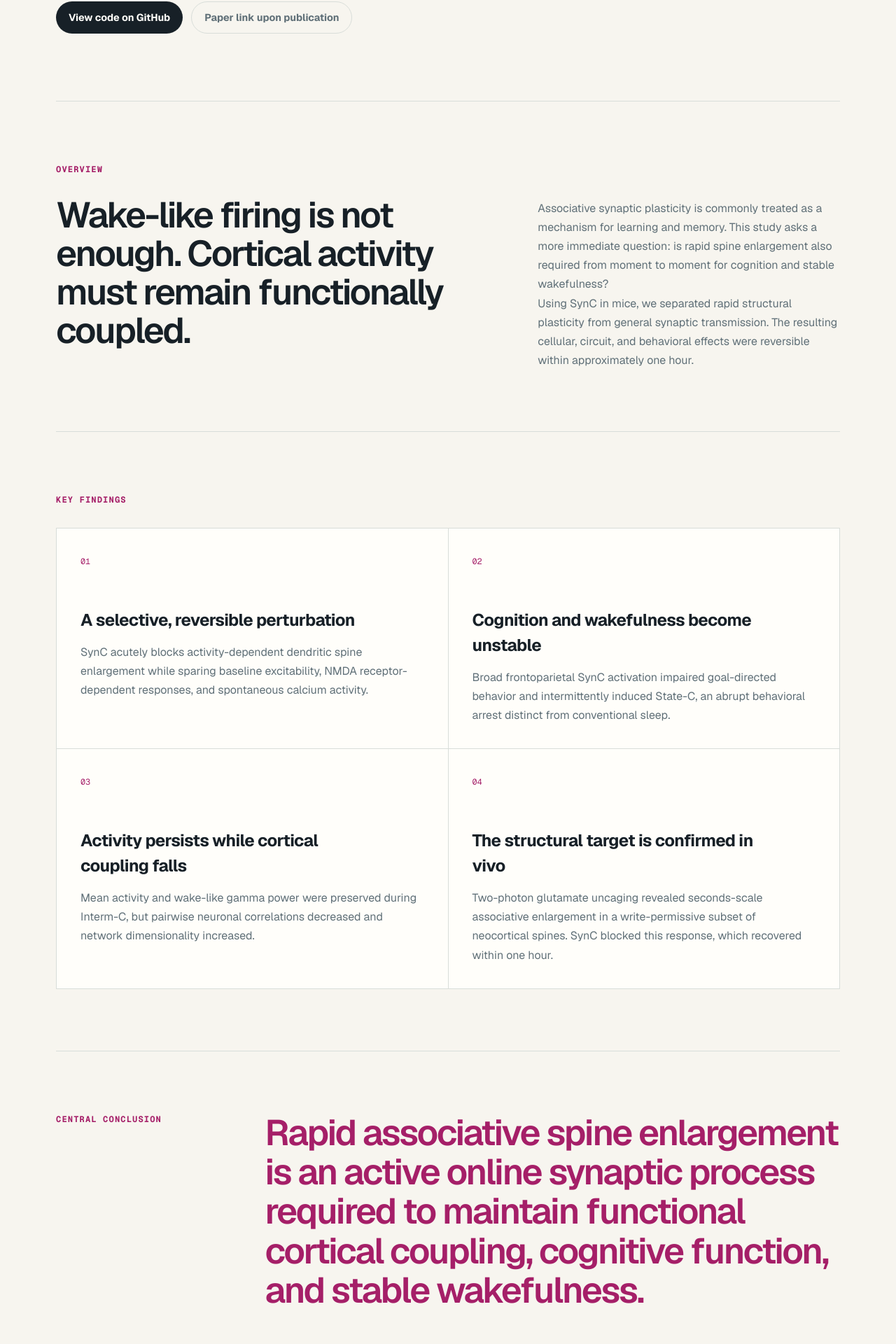
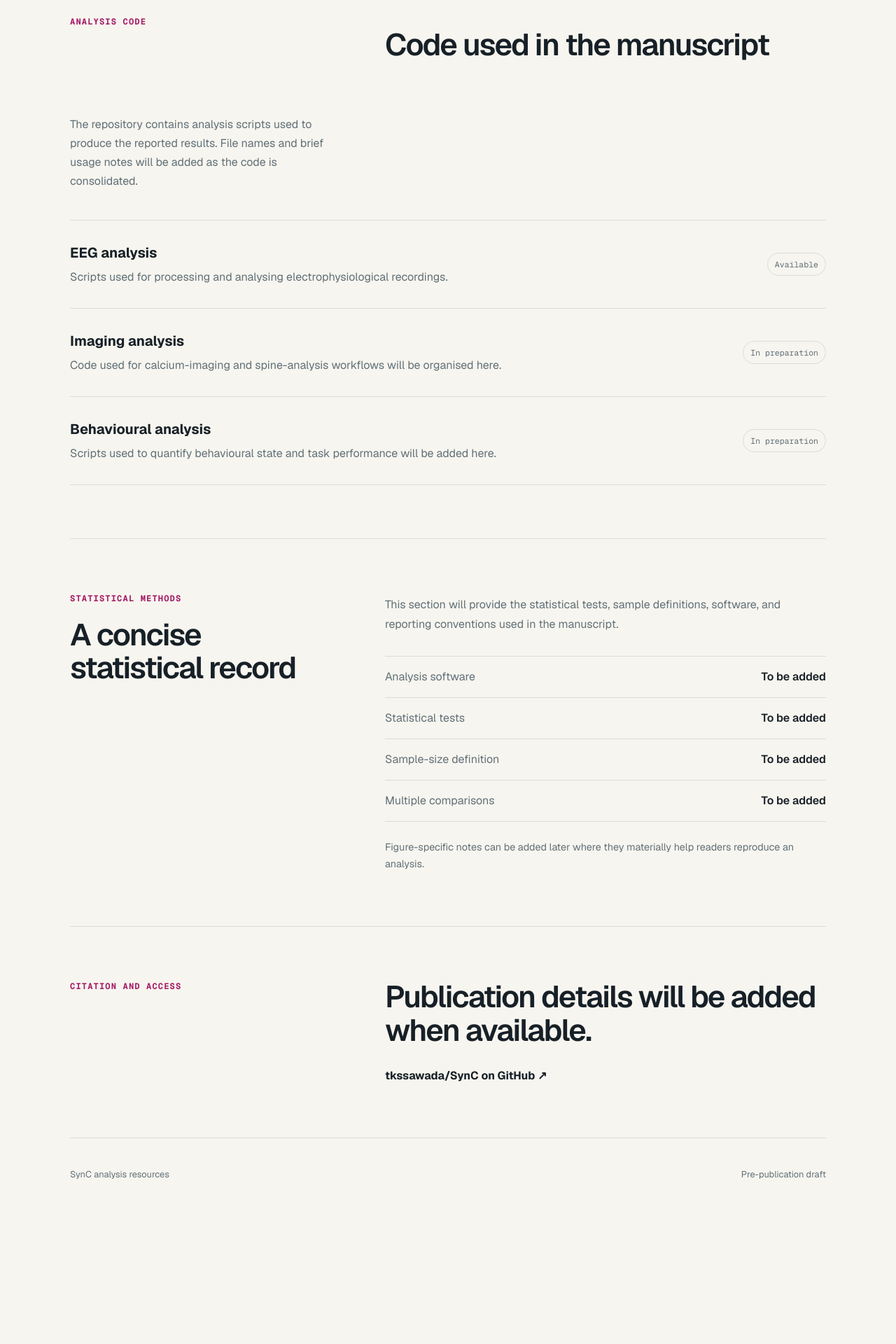
Before and after one commit to HaruoKasai/SynC-paper-site, a Next.js app: page / in a window 1280 px wide. Shown: the part 781-2701 px from the top of the page at 70% size. After the commit the page ends 2510 px from the top, so only its background shows below. Built offline with nearby package versions, Linux system fonts and the light colour scheme.

Commit message:
Refocus site on analysis code and statistics

```diff
--- a/app/globals.css
+++ b/app/globals.css
@@ -6,7 +6,6 @@
   --muted: #607078;
   --line: #d8ddd9;
   --accent: #a51f68;
-  --accent-soft: #f0dbe7;
   --white: #fffefa;
 }
 
@@ -35,12 +34,11 @@ main {
 
 .nav,
 .hero,
-.overview,
-.findings,
-.takeaway,
-.resources,
+.codeSection,
+.statistics,
+.citation,
 footer {
-  width: min(1120px, calc(100% - 48px));
+  width: min(1080px, calc(100% - 48px));
   margin: 0 auto;
 }
 
@@ -71,12 +69,14 @@ footer {
 }
 
 .navLinks a:hover,
-.navLinks a:focus-visible {
+.navLinks a:focus-visible,
+.repoLink:hover,
+.repoLink:focus-visible {
   color: var(--accent);
 }
 
 .hero {
-  padding: 110px 0 96px;
+  padding: 96px 0 82px;
 }
 
 .eyebrow,
@@ -90,24 +90,24 @@ footer {
 }
 
 h1 {
-  max-width: 1000px;
-  margin: 25px 0 32px;
-  font-size: clamp(3rem, 6.3vw, 6.7rem);
+  max-width: 940px;
+  margin: 24px 0 28px;
+  font-size: clamp(2.8rem, 5.5vw, 5.8rem);
   font-weight: 610;
-  letter-spacing: -0.065em;
-  line-height: 0.98;
+  letter-spacing: -0.06em;
+  line-height: 1;
 }
 
 .lead {
-  max-width: 760px;
+  max-width: 720px;
   margin: 0;
   color: #33434b;
-  font-size: clamp(1.15rem, 2vw, 1.55rem);
-  line-height: 1.55;
+  font-size: clamp(1.1rem, 1.7vw, 1.35rem);
+  line-height: 1.6;
 }
 
 .authors {
-  margin: 30px 0 0;
+  margin: 28px 0 0;
   color: var(--muted);
   font-size: 0.95rem;
 }
@@ -116,161 +116,128 @@ h1 {
   font-style: italic;
 }
 
-.actions {
-  display: flex;
-  flex-wrap: wrap;
-  gap: 12px;
-  margin-top: 38px;
-}
-
-.button {
-  min-height: 46px;
-  display: inline-flex;
-  align-items: center;
-  padding: 0 18px;
-  border-radius: 999px;
-  font-size: 0.9rem;
-  font-weight: 620;
-  text-decoration: none;
-}
-
-.button.primary {
-  background: var(--ink);
-  color: var(--white);
-}
-
-.button.primary:hover,
-.button.primary:focus-visible {
-  background: var(--accent);
-}
-
-.button.quiet {
-  border: 1px solid var(--line);
-  color: var(--muted);
-}
-
-.overview,
-.findings,
-.takeaway,
-.resources {
-  padding: 88px 0;
+.codeSection,
+.statistics,
+.citation {
+  padding: 76px 0;
   border-top: 1px solid var(--line);
 }
 
-.overviewGrid {
+.sectionIntro,
+.statistics,
+.citation {
   display: grid;
-  grid-template-columns: minmax(0, 1.05fr) minmax(300px, 0.75fr);
-  gap: 84px;
-  margin-top: 28px;
+  grid-template-columns: minmax(250px, 0.75fr) minmax(0, 1.25fr);
+  gap: 72px;
 }
 
 h2 {
-  margin: 0;
-  font-size: clamp(2rem, 4vw, 3.7rem);
-  font-weight: 580;
-  letter-spacing: -0.045em;
-  line-height: 1.08;
+  margin: 18px 0 0;
+  font-size: clamp(1.8rem, 3.4vw, 3rem);
+  font-weight: 590;
+  letter-spacing: -0.04em;
+  line-height: 1.1;
 }
 
-.overviewCopy p,
-.finding p {
+.sectionIntro > p:last-child,
+.statisticsCopy > p {
+  margin: 4px 0 0;
   color: var(--muted);
   line-height: 1.7;
 }
 
-.overviewCopy p:first-child {
-  margin-top: 4px;
-}
-
-.findingGrid {
-  display: grid;
-  grid-template-columns: repeat(2, minmax(0, 1fr));
-  gap: 1px;
-  margin-top: 30px;
-  background: var(--line);
-  border: 1px solid var(--line);
-}
-
-.finding {
-  min-height: 300px;
-  padding: 34px;
-  background: var(--white);
-}
-
-.finding > span {
-  color: var(--accent);
-  font-family: var(--font-geist-mono), monospace;
-  font-size: 0.74rem;
-}
-
-.finding h3 {
-  max-width: 430px;
-  margin: 55px 0 14px;
-  font-size: 1.5rem;
-  font-weight: 610;
-  letter-spacing: -0.025em;
-}
-
-.finding p {
-  max-width: 490px;
-  margin: 0;
-}
-
-.takeaway {
-  display: grid;
-  grid-template-columns: 0.45fr 1.55fr;
-  gap: 60px;
-}
-
-blockquote {
-  margin: 0;
-  color: var(--accent);
-  font-size: clamp(2rem, 4vw, 4.2rem);
-  font-weight: 560;
-  letter-spacing: -0.045em;
-  line-height: 1.1;
-}
-
-.resources {
-  display: grid;
-  grid-template-columns: 0.9fr 1.1fr;
-  gap: 84px;
-}
-
-.resources h2 {
-  max-width: 480px;
-  margin-top: 22px;
-}
-
-.resourceList {
+.codeList {
+  margin-top: 42px;
   border-top: 1px solid var(--line);
 }
 
-.resourceList a,
-.resourceList > div {
-  min-height: 88px;
+.codeList > a,
+.codeList > div {
+  min-height: 126px;
   display: flex;
   align-items: center;
   justify-content: space-between;
-  gap: 28px;
+  gap: 36px;
+  padding: 24px 0;
   border-bottom: 1px solid var(--line);
   text-decoration: none;
 }
 
-.resourceList a:hover strong,
-.resourceList a:focus-visible strong {
+.codeList > a:hover h3,
+.codeList > a:focus-visible h3 {
   color: var(--accent);
 }
 
-.resourceList span {
-  color: var(--muted);
-  font-size: 0.88rem;
+.codeList h3 {
+  margin: 0 0 8px;
+  font-size: 1.25rem;
+  font-weight: 620;
 }
 
-.resourceList strong {
+.codeList p {
+  max-width: 670px;
+  margin: 0;
+  color: var(--muted);
+  line-height: 1.55;
+}
+
+.status {
+  flex: 0 0 auto;
+  padding: 7px 10px;
+  border: 1px solid var(--line);
+  border-radius: 999px;
+  color: var(--muted);
+  font-family: var(--font-geist-mono), monospace;
+  font-size: 0.72rem;
+}
+
+.statistics h2 {
+  max-width: 430px;
+}
+
+.statisticsCopy dl {
+  margin: 32px 0 0;
+  border-top: 1px solid var(--line);
+}
+
+.statisticsCopy dl > div {
+  display: grid;
+  grid-template-columns: 1fr 1fr;
+  gap: 20px;
+  padding: 17px 0;
+  border-bottom: 1px solid var(--line);
+}
+
+dt {
+  color: var(--muted);
+}
+
+dd {
+  margin: 0;
+  font-weight: 590;
   text-align: right;
-  font-size: 0.95rem;
-  font-weight: 610;
+}
+
+.statisticsCopy .note {
+  margin-top: 24px;
+  font-size: 0.9rem;
+}
+
+.citation > div {
+  display: flex;
+  align-items: flex-start;
+  flex-direction: column;
+  gap: 30px;
+}
+
+.citation h2 {
+  max-width: 650px;
+  margin: 0;
+}
+
+.repoLink {
+  font-weight: 620;
+  text-underline-offset: 4px;
 }
 
 footer {
@@ -286,12 +253,11 @@ footer {
 @media (max-width: 760px) {
   .nav,
   .hero,
-  .overview,
-  .findings,
-  .takeaway,
-  .resources,
+  .codeSection,
+  .statistics,
+  .citation,
   footer {
-    width: min(100% - 32px, 1120px);
+    width: min(100% - 32px, 1080px);
   }
 
   .navLinks {
@@ -303,49 +269,39 @@ footer {
   }
 
   .hero {
-    padding: 78px 0 72px;
+    padding: 72px 0 62px;
   }
 
   h1 {
-    font-size: clamp(2.8rem, 13vw, 4.6rem);
+    font-size: clamp(2.65rem, 12vw, 4.3rem);
   }
 
-  .overview,
-  .findings,
-  .takeaway,
-  .resources {
-    padding: 64px 0;
+  .codeSection,
+  .statistics,
+  .citation {
+    padding: 58px 0;
   }
 
-  .overviewGrid,
-  .takeaway,
-  .resources {
+  .sectionIntro,
+  .statistics,
+  .citation {
     grid-template-columns: 1fr;
-    gap: 36px;
+    gap: 32px;
   }
 
-  .findingGrid {
-    grid-template-columns: 1fr;
+  .codeList > a,
+  .codeList > div {
+    align-items: flex-start;
+    flex-direction: column;
+    gap: 14px;
   }
 
-  .finding {
-    min-height: 260px;
-    padding: 28px;
+  .statisticsCopy dl > div {
+    grid-template-columns: 1fr;
+    gap: 6px;
   }
 
-  .finding h3 {
-    margin-top: 40px;
-  }
-
-  .resourceList a,
-  .resourceList > div {
-    align-items: flex-start;
-    flex-direction: column;
-    justify-content: center;
-    gap: 8px;
-  }
-
-  .resourceList strong {
+  dd {
     text-align: left;
   }
 
--- a/app/page.tsx
+++ b/app/page.tsx
@@ -1,32 +1,30 @@
 import type { Metadata } from "next";
 
 export const metadata: Metadata = {
-  title:
-    "SynC | Rapid associative spine enlargement and stable wakefulness",
+  title: "SynC | Analysis code",
   description:
-    "A concise research site for SynC, a reversible synaptic chemogenetic perturbation used to test the online role of associative spine enlargement.",
+    "Analysis code and statistical methods supporting the SynC manuscript.",
 };
 
-const findings = [
+const codeItems = [
   {
-    number: "01",
-    title: "A selective, reversible perturbation",
-    text: "SynC acutely blocks activity-dependent dendritic spine enlargement while sparing baseline excitability, NMDA receptor-dependent responses, and spontaneous calcium activity.",
+    title: "EEG analysis",
+    description:
+      "Scripts used for processing and analysing electrophysiological recordings.",
+    status: "Available",
+    href: "https://github.com/tkssawada/SynC",
   },
   {
-    number: "02",
-    title: "Cognition and wakefulness become unstable",
-    text: "Broad frontoparietal SynC activation impaired goal-directed behavior and intermittently induced State-C, an abrupt behavioral arrest distinct from conventional sleep.",
+    title: "Imaging analysis",
+    description:
+      "Code used for calcium-imaging and spine-analysis workflows will be organised here.",
+    status: "In preparation",
   },
   {
-    number: "03",
-    title: "Activity persists while cortical coupling falls",
-    text: "Mean activity and wake-like gamma power were preserved during Interm-C, but pairwise neuronal correlations decreased and network dimensionality increased.",
-  },
-  {
-    number: "04",
-    title: "The structural target is confirmed in vivo",
-    text: "Two-photon glutamate uncaging revealed seconds-scale associative enlargement in a write-permissive subset of neocortical spines. SynC blocked this response, which recovered within one hour.",
+    title: "Behavioural analysis",
+    description:
+      "Scripts used to quantify behavioural state and task performance will be added here.",
+    status: "In preparation",
   },
 ];
 
@@ -34,119 +32,123 @@ export default function Home() {
   return (
     <main>
       <nav className="nav" aria-label="Primary navigation">
-        <a className="brand" href="#top" aria-label="SynC home">
+        <a className="brand" href="#top">
           SynC
         </a>
         <div className="navLinks">
-          <a href="#overview">Overview</a>
-          <a href="#findings">Findings</a>
-          <a href="#resources">Resources</a>
+          <a href="#code">Code</a>
+          <a href="#statistics">Statistics</a>
+          <a href="#citation">Citation</a>
         </div>
       </nav>
 
       <section className="hero" id="top">
-        <div className="eyebrow">Research preview · Manuscript in preparation</div>
+        <p className="eyebrow">Code and analysis resources</p>
         <h1>
           Rapid associative spine enlargement is required for cognitive
           function and stable wakefulness
         </h1>
         <p className="lead">
-          SynC provides an acute and reversible way to test whether rapid
-          structural synaptic plasticity is required online—not only for
-          learning, but for coherent cortical function during wakefulness.
+          Analysis code and statistical information supporting the manuscript.
+          Materials will be updated as the study proceeds toward publication.
         </p>
         <p className="authors">
           Siqi Zhou, Takeshi Sawada, Hitoshi Okazaki <span>et al.</span>
         </p>
-        <div className="actions">
+      </section>
+
+      <section className="codeSection" id="code">
+        <div className="sectionIntro">
+          <p className="sectionLabel">Analysis code</p>
+          <h2>Code used in the manuscript</h2>
+          <p>
+            The repository contains analysis scripts used to produce the
+            reported results. File names and brief usage notes will be added as
+            the code is consolidated.
+          </p>
+        </div>
+
+        <div className="codeList">
+          {codeItems.map((item) => {
+            const content = (
+              <>
+                <div>
+                  <h3>{item.title}</h3>
+                  <p>{item.description}</p>
+                </div>
+                <span className="status">{item.status}</span>
+              </>
+            );
+
+            return item.href ? (
+              <a
+                href={item.href}
+                target="_blank"
+                rel="noreferrer"
+                key={item.title}
+              >
+                {content}
+              </a>
+            ) : (
+              <div key={item.title}>{content}</div>
+            );
+          })}
+        </div>
+      </section>
+
+      <section className="statistics" id="statistics">
+        <div>
+          <p className="sectionLabel">Statistical methods</p>
+          <h2>A concise statistical record</h2>
+        </div>
+        <div className="statisticsCopy">
+          <p>
+            This section will provide the statistical tests, sample definitions,
+            software, and reporting conventions used in the manuscript.
+          </p>
+          <dl>
+            <div>
+              <dt>Analysis software</dt>
+              <dd>To be added</dd>
+            </div>
+            <div>
+              <dt>Statistical tests</dt>
+              <dd>To be added</dd>
+            </div>
+            <div>
+              <dt>Sample-size definition</dt>
+              <dd>To be added</dd>
+            </div>
+            <div>
+              <dt>Multiple comparisons</dt>
+              <dd>To be added</dd>
+            </div>
+          </dl>
+          <p className="note">
+            Figure-specific notes can be added later where they materially help
+            readers reproduce an analysis.
+          </p>
+        </div>
+      </section>
+
+      <section className="citation" id="citation">
+        <p className="sectionLabel">Citation and access</p>
+        <div>
+          <h2>Publication details will be added when available.</h2>
           <a
-            className="button primary"
+            className="repoLink"
             href="https://github.com/tkssawada/SynC"
             target="_blank"
             rel="noreferrer"
           >
-            View code on GitHub
+            tkssawada/SynC on GitHub ↗
           </a>
-          <span className="button quiet" aria-label="Paper link coming later">
-            Paper link upon publication
-          </span>
-        </div>
-      </section>
-
-      <section className="overview" id="overview">
-        <p className="sectionLabel">Overview</p>
-        <div className="overviewGrid">
-          <h2>
-            Wake-like firing is not enough. Cortical activity must remain
-            functionally coupled.
-          </h2>
-          <div className="overviewCopy">
-            <p>
-              Associative synaptic plasticity is commonly treated as a
-              mechanism for learning and memory. This study asks a more
-              immediate question: is rapid spine enlargement also required from
-              moment to moment for cognition and stable wakefulness?
-            </p>
-            <p>
-              Using SynC in mice, we separated rapid structural plasticity from
-              general synaptic transmission. The resulting cellular, circuit,
-              and behavioral effects were reversible within approximately one
-              hour.
-            </p>
-          </div>
-        </div>
-      </section>
-
-      <section className="findings" id="findings">
-        <p className="sectionLabel">Key findings</p>
-        <div className="findingGrid">
-          {findings.map((finding) => (
-            <article className="finding" key={finding.number}>
-              <span>{finding.number}</span>
-              <h3>{finding.title}</h3>
-              <p>{finding.text}</p>
-            </article>
-          ))}
-        </div>
-      </section>
-
-      <section className="takeaway">
-        <p className="sectionLabel">Central conclusion</p>
-        <blockquote>
-          Rapid associative spine enlargement is an active online synaptic
-          process required to maintain functional cortical coupling, cognitive
-          function, and stable wakefulness.
-        </blockquote>
-      </section>
-
-      <section className="resources" id="resources">
-        <div>
-          <p className="sectionLabel">Resources</p>
-          <h2>Code now. Paper and data links when public.</h2>
-        </div>
-        <div className="resourceList">
-          <a
-            href="https://github.com/tkssawada/SynC"
-            target="_blank"
-            rel="noreferrer"
-          >
-            <span>Analysis code</span>
-            <strong>tkssawada/SynC ↗</strong>
-          </a>
-          <div>
-            <span>Manuscript</span>
-            <strong>Link will be added upon publication</strong>
-          </div>
-          <div>
-            <span>Correspondence</span>
-            <strong>Haruo Kasai · The University of Tokyo</strong>
-          </div>
         </div>
       </section>
 
       <footer>
-        <span>SynC research project</span>
-        <span>Pre-publication site draft</span>
+        <span>SynC analysis resources</span>
+        <span>Pre-publication draft</span>
       </footer>
     </main>
   );
```
